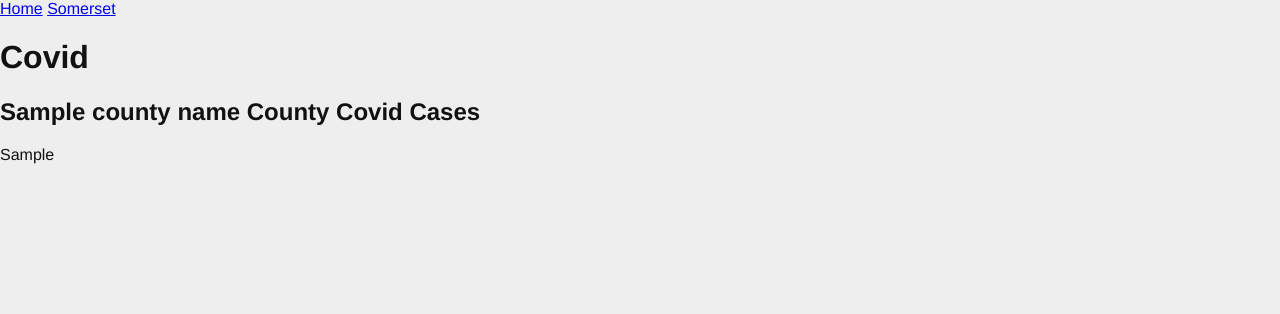
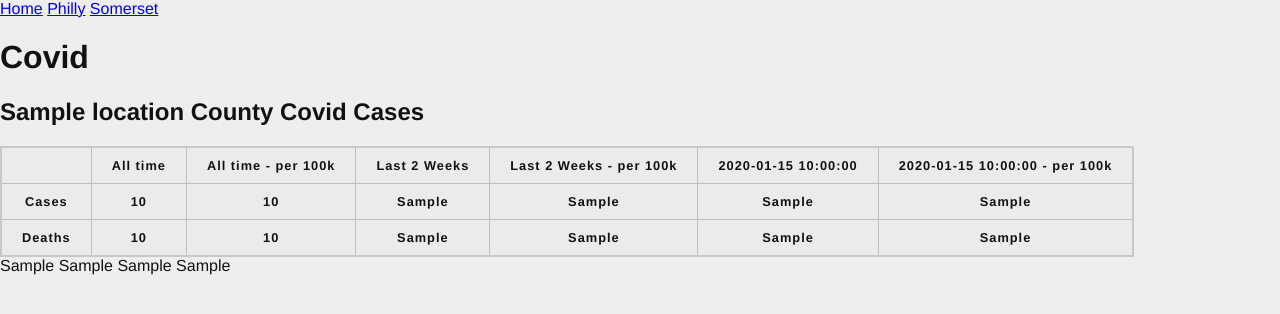
Before and after one commit to timmyoder/covid-tracker, a Flask app: template templates/location_page.jinja2 in a window 1280 px wide. Shown: the top 314 px of the page. Run offline with Flask 2, Linux system fonts and the light colour scheme; the template is opened without the code that fills it: most values are stand-ins (such as "Sample title", 1, 10 or a date in 2020); lists and menus that the app fills with data are empty.

Commit message:
location page class, summary tables, death graphs

```diff
--- a/app.py
+++ b/app.py
@@ -1,14 +1,12 @@
 from flask import Flask, request, render_template, redirect, url_for
 import os
-
 from threading import Lock
 
-lock = Lock()
-
 import get_data
-import plotting
+from location_page import LocationPage
 
 app = Flask(__name__)
+lock = Lock()
 
 
 @app.route('/')
@@ -18,19 +16,38 @@ def hello_world():
 
 @app.route('/somerset')
 def somerset():
-    somerset_data = get_data.get_penn_data(county='Somerset')
-    cases = somerset_data[0]
-    titles = {'figure': 'Somerset Cases',
-              'x': 'Date',
-              'y': 'Daily Cases'}
+    cases, deaths, hospital = get_data.get_penn_data(county='Somerset')
+
+    somerset_page = LocationPage('Somerset',
+                                 cases=cases,
+                                 deaths=deaths,
+                                 r_value=0,
+                                 hospital=hospital)
+
     with lock:
-        figure_html = plotting.plot_cases(cases.cases,
-                                          cases.cases_avg_new,
-                                          titles)
+        somerset_page.create_case_plots()
+        somerset_page.create_death_plots()
 
     return render_template('location_page.jinja2',
-                           county_name='Somerset',
-                           figure_html=figure_html)
+                           location_data=somerset_page)
+
+
+@app.route('/philadelphia')
+def philly():
+    cases, deaths, hospital = get_data.get_penn_data(county='Philadelphia')
+
+    philly_page = LocationPage('Philadelphia',
+                               cases=cases,
+                               deaths=deaths,
+                               r_value=0,
+                               hospital=hospital)
+
+    with lock:
+        philly_page.create_case_plots()
+        philly_page.create_death_plots()
+
+    return render_template('location_page.jinja2',
+                           location_data=philly_page)
 
 
 if __name__ == '__main__':
--- a/static/covid_style.css
+++ b/static/covid_style.css
@@ -71,4 +71,36 @@ ul.categories {
 }
 ul.categories li {
     display: inline;
+
 }
+table {
+  border-collapse: collapse;
+  border: 2px solid rgb(200,200,200);
+  letter-spacing: 1px;
+  font-size: 0.8rem;
+}
+
+td, th {
+  border: 1px solid rgb(190,190,190);
+  padding: 10px 20px;
+}
+
+th {
+  background-color: rgb(235,235,235);
+}
+
+td {
+  text-align: center;
+}
+
+tr:nth-child(even) td {
+  background-color: rgb(250,250,250);
+}
+
+tr:nth-child(odd) td {
+  background-color: rgb(245,245,245);
+}
+
+caption {
+  padding: 10px;
+}
--- a/templates/base.jinja2
+++ b/templates/base.jinja2
@@ -6,6 +6,7 @@
 <body>
     <nav>
         <a id="all" href="{{  url_for('hello_world') }}">Home</a>
+        <a id="create" href="{{  url_for('philly') }}">Philly</a>
         <a id="create" href="{{  url_for('somerset') }}">Somerset</a>
     </nav>
 	<h1>Covid</h1>
--- a/templates/location_page.jinja2
+++ b/templates/location_page.jinja2
@@ -1,7 +1,43 @@
 {% extends 'base.jinja2' %}
 
-{% block subtitle %}{{ county_name }} County Covid Cases{% endblock subtitle %}
+{% block subtitle %}{{ location_data.name }} County Covid Cases{% endblock subtitle %}
 
 {% block content %}
-    {{ figure_html }}
+    <table>
+        <tr>
+            <th>&nbsp;</th>
+            <th scope="col">All time</th>
+            <th scope="col">All time - per 100k</th>
+            <th scope="col">Last 2 Weeks</th>
+            <th scope="col">Last 2 Weeks - per 100k</th>
+            <th scope="col">{{ location_data.last_date }}</th>
+            <th scope="col">{{ location_data.last_date }} - per 100k</th>
+        </tr>
+
+        <tr>
+            <th scope="row">Cases</th>
+            <th>{{ location_data.cases_total }}</th>
+            <th>{{ location_data.cases_total_100 }}</th>
+            <th>{{ location_data.cases_2wk }}</th>
+            <th>{{ location_data.cases_2wk_100 }}</th>
+            <th>{{ location_data.cases_yesterday }}</th>
+            <th>{{ location_data.cases_yesterday_100 }}</th>
+        </tr>
+
+        <tr>
+            <th scope="row">Deaths</th>
+            <th>{{ location_data.deaths_total }}</th>
+            <th>{{ location_data.deaths_total_100 }}</th>
+            <th>{{ location_data.deaths_2wk }}</th>
+            <th>{{ location_data.deaths_2wk_100 }}</th>
+            <th>{{ location_data.deaths_yesterday }}</th>
+            <th>{{ location_data.deaths_yesterday_100 }}</th>
+        </tr>
+    </table>
+
+    {{ location_data.case_fig_html }}
+    {{ location_data.recent_cases_fig_html }}
+    {{ location_data.death_fig_html }}
+    {{ location_data.recent_deaths_fig_html }}
+
 {% endblock content %}
```
Also changed, not shown: location_page.py (added, +72 -0 lines), plotting.py (+24 -5 lines).
